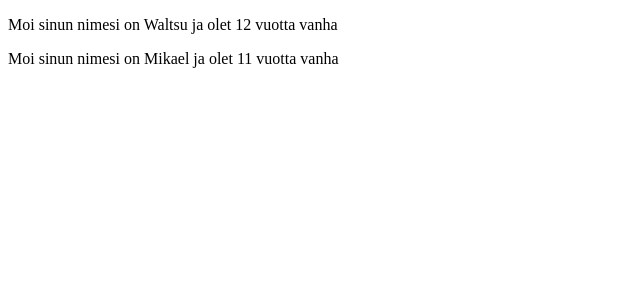
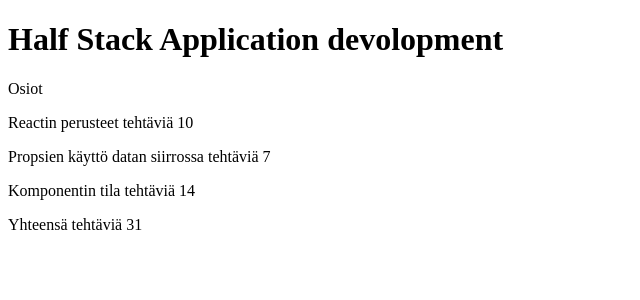
Before and after one commit to wwaltsu/Fullstack2021, a React (Create React App) app in the folder osa1/kurssitiedot/: page / in a window 1280 px wide. Shown: the top 300 px of the page, without its empty margins (0-640 px from the left). Built offline with nearby package versions, Linux system fonts and the light colour scheme.

Commit message:
1.3 tehty

```diff
--- a/osa1/kurssitiedot/src/App.js
+++ b/osa1/kurssitiedot/src/App.js
@@ -1,23 +1,32 @@
 import React from "react";
 
+const App = () => {
+  const course = "Half Stack Application devolopment";
+  const part1 = {
+    nimi: "Reactin perusteet ",
+    tehtävät: 10,
+  };
+  const part2 = {
+    nimi: "Propsien käyttö datan siirrossa ",
+    tehtävät: 7,
+  };
+  const part3 = {
+    nimi: "Komponentin tila ",
+    tehtävät: 14,
+  };
 
-const Hello = (props) => {
   return (
     <div>
-      <p>
-        Moi sinun nimesi on {props.name} ja olet {props.age} vuotta vanha
-      </p>
+      <h1>{course}</h1>
+      <div>
+        Osiot
+        <p> {part1.nimi} tehtäviä {part1.tehtävät}</p>
+        <p> {part2.nimi} tehtäviä  {part2.tehtävät}</p>
+        <p> {part3.nimi} tehtäviä {part3.tehtävät}</p>
+        <p>Yhteensä tehtäviä {part1.tehtävät + part2.tehtävät + part3.tehtävät}</p>
+      </div>
     </div>
-  )
-}
-
-const App = () => {
-  return (
-  <div>
-    <Hello name='Waltsu' age='12'/>
-    <Hello name='Mikael' age='11'/>
-  </div>
-  )
-}
+  );
+};
 
 export default App;
```
